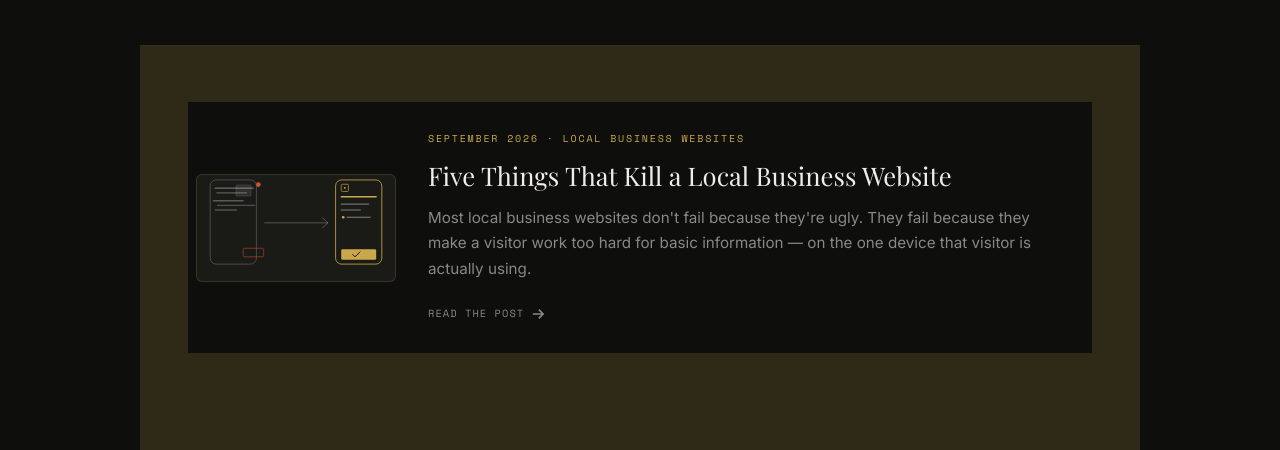
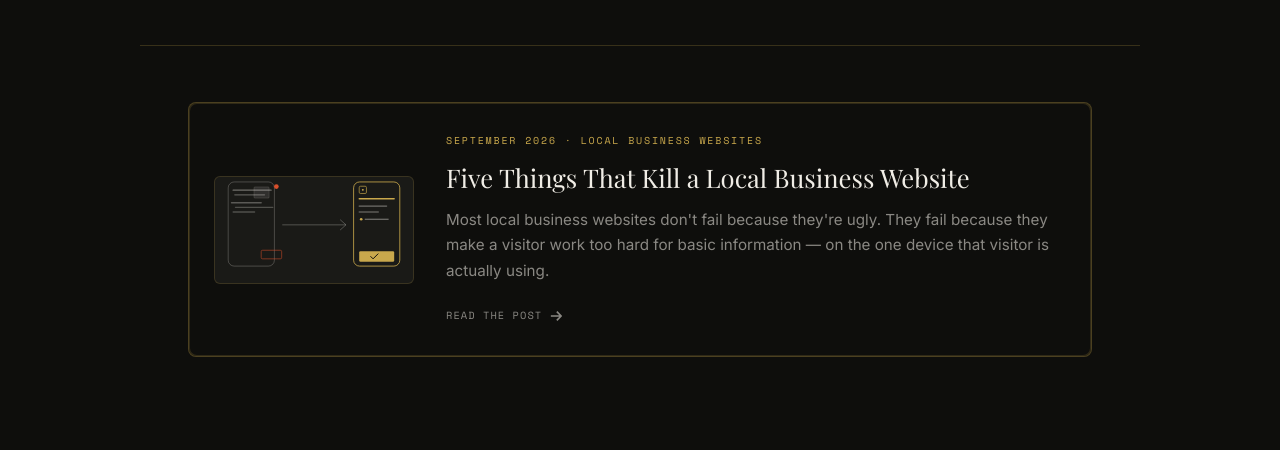
Before and after one commit to pdan0727/new-website, a plain HTML site: page blog/index.html in a window 1280 px wide. Shown: the part 350-800 px from the top of the page. Drawn offline with nearby package versions, Linux system fonts and the light colour scheme; a web font is replaced by a local one.

Commit message:
Add borders, rounded corners, and a subtle drop shadow to the blog post list and cards

```diff
--- a/blog/index.html
+++ b/blog/index.html
@@ -67,8 +67,9 @@ img{display:block;max-width:100%;height:auto}
 .header-title{font-family:var(--font-display);font-size:clamp(1.8rem,3vw,2.6rem);font-weight:700;color:var(--bone);letter-spacing:-.02em;line-height:1.15;margin-bottom:16px}
 .header-sub{font-size:1rem;color:rgba(240,237,230,.55);max-width:560px}
 
-.post-list{max-width:1000px;margin:0 auto;padding:56px 48px 160px;display:flex;flex-direction:column;gap:1px;background:var(--border)}
-.post-card{display:grid;grid-template-columns:200px 1fr;gap:32px;align-items:center;background:var(--bg);padding:28px 8px;transition:background var(--tr)}
+.post-list{max-width:1000px;margin:0 auto;padding:56px 48px 160px}
+.post-list-inner{display:flex;flex-direction:column;gap:1px;background:var(--border);border:1px solid var(--border);border-radius:8px;overflow:hidden}
+.post-card{display:grid;grid-template-columns:200px 1fr;gap:32px;align-items:center;background:var(--bg);border:1px solid var(--border);border-radius:8px;box-shadow:0 6px 24px rgba(0,0,0,.35);padding:28px 24px;transition:background var(--tr),box-shadow var(--tr)}
 .post-card:hover{background:rgba(201,168,76,.05)}
 .post-card:hover .post-title{color:var(--gold)}
 .post-thumb{border-radius:6px;overflow:hidden;border:1px solid var(--border);background:#1A1A17}
@@ -121,6 +122,7 @@ img{display:block;max-width:100%;height:auto}
 </div>
 
 <div class="post-list">
+<div class="post-list-inner">
 <a href="five-things-that-kill-a-local-business-website.html" class="post-card">
 <div class="post-thumb">
 <svg viewBox="0 0 600 320" role="img" aria-label="Comparison of a cluttered, broken mobile site next to a clean, fast one with a clear call to action">
@@ -157,6 +159,7 @@ img{display:block;max-width:100%;height:auto}
 </div>
 </a>
 </div>
+</div>
 
 <footer>
 <div class="post-footer">
```
